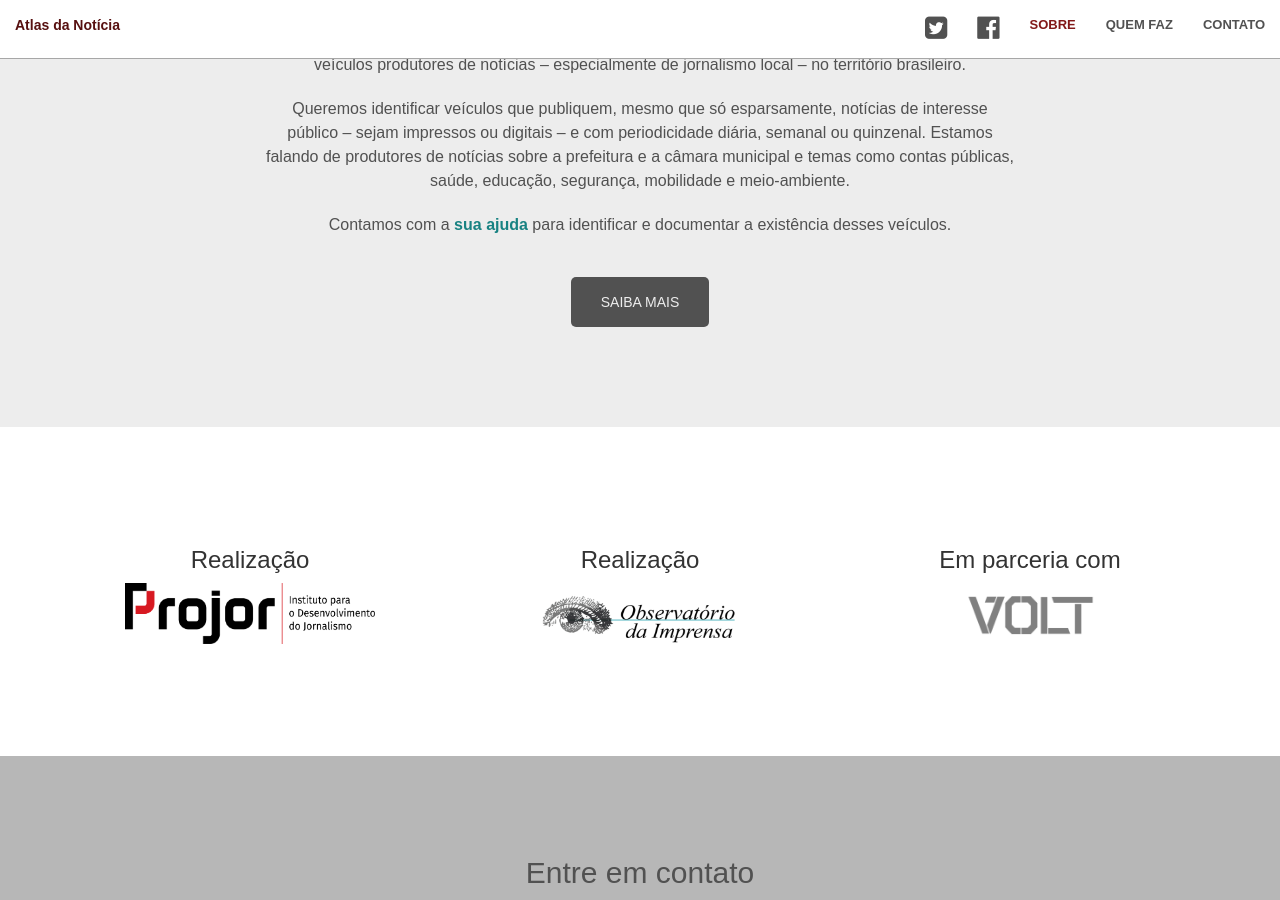
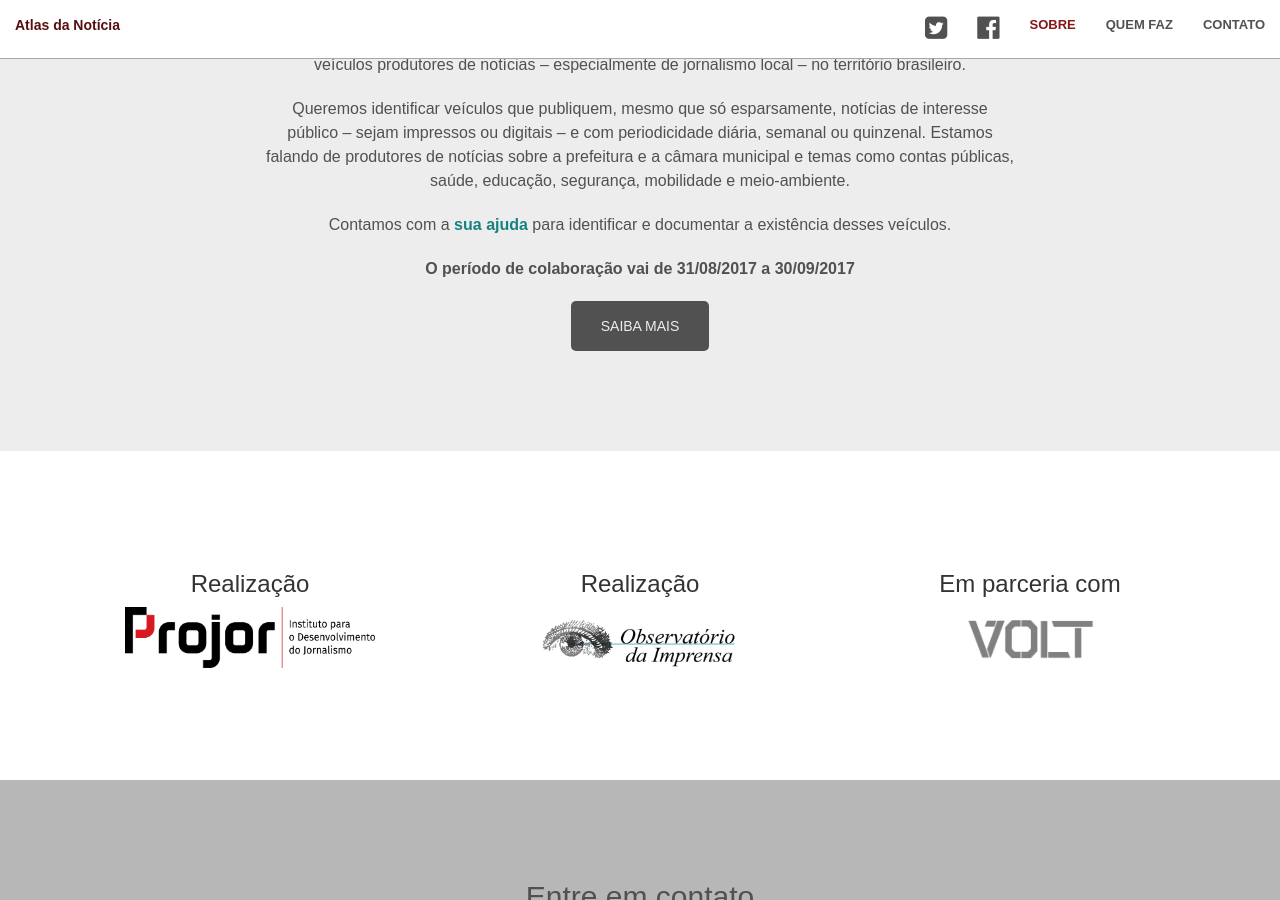
Before and after one commit to voltdatalab/atlas-noticia, a Jekyll site: the page built from index.html, in a window 1280 px wide and 900 px high, scrolled down 1448 px. Built offline with Jekyll 4.4.1, drawn with Linux system fonts in a browser that asks for light colours; some web fonts are replaced.

Commit message:
fix
1. adiciona link para release em saiba mais

```diff
--- a/_includes/sobre.html
+++ b/_includes/sobre.html
@@ -7,7 +7,8 @@
                 <p>Mantenedor do <a href="http://observatoriodaimprensa.com.br/" target="_blank">Observatório da Imprensa</a>, o Instituto para o Desenvolvimento do Jornalismo (Projor), em parceria com <a href="https://voltdata.info" target="_blank">Volt Data Lab</a>, está desenvolvendo um banco de dados inédito para mapear os veículos produtores de notícias – especialmente de jornalismo local – no território brasileiro.</p>
                 <p>Queremos identificar veículos que publiquem, mesmo que só esparsamente, notícias de interesse público – sejam impressos ou digitais – e com periodicidade diária, semanal ou quinzenal. Estamos falando de produtores de notícias sobre a prefeitura e a câmara municipal e temas como contas públicas, saúde, educação, segurança, mobilidade e meio-ambiente.</p>
                 <p>Contamos com a <a href="https://goo.gl/forms/2wWj3QUxKpT2Dv1g2" target="_blank">sua ajuda</a> para identificar e documentar a existência desses veículos.</p>
-                <h3 class="btn btn-default btn-xl">Saiba mais</h3>
+                <p> <strong>O período de colaboração vai de 31/08/2017 a 30/09/2017</strong></p>
+                <a href="http://bit.ly/release-atlas" target="_blank" class="btn btn-default btn-xl">Saiba mais</a>
             </div>
         </div>
     </div>
```
Also changed, not shown: 1 other file.
